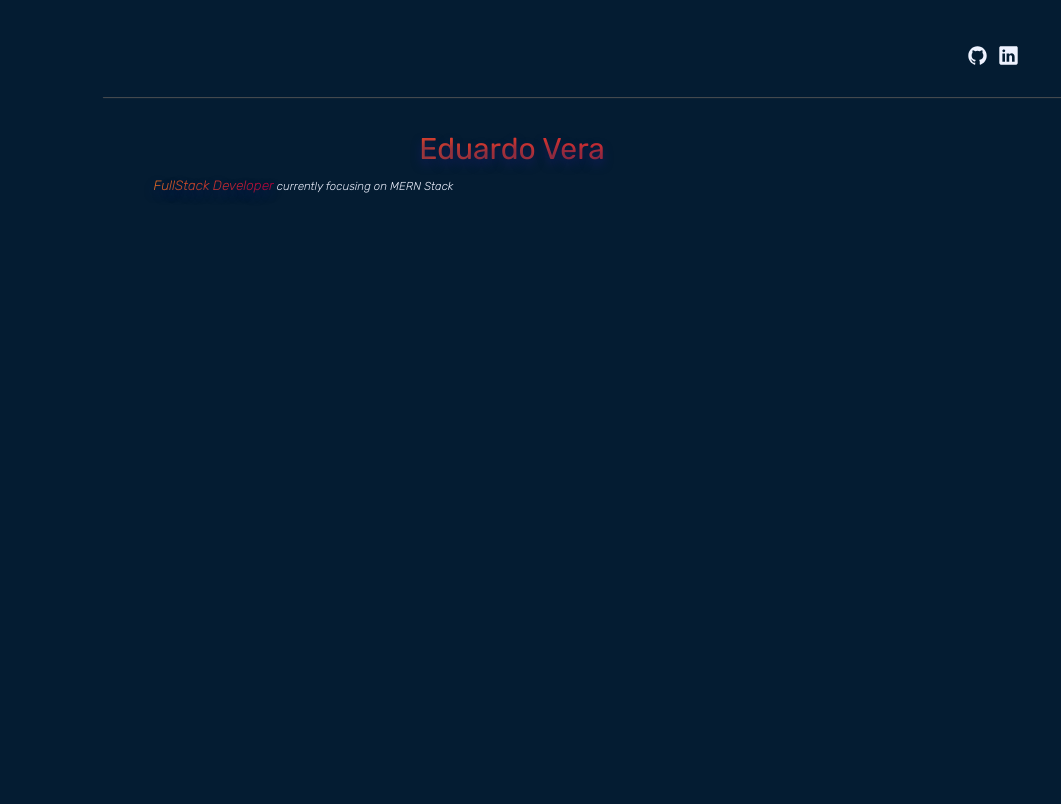
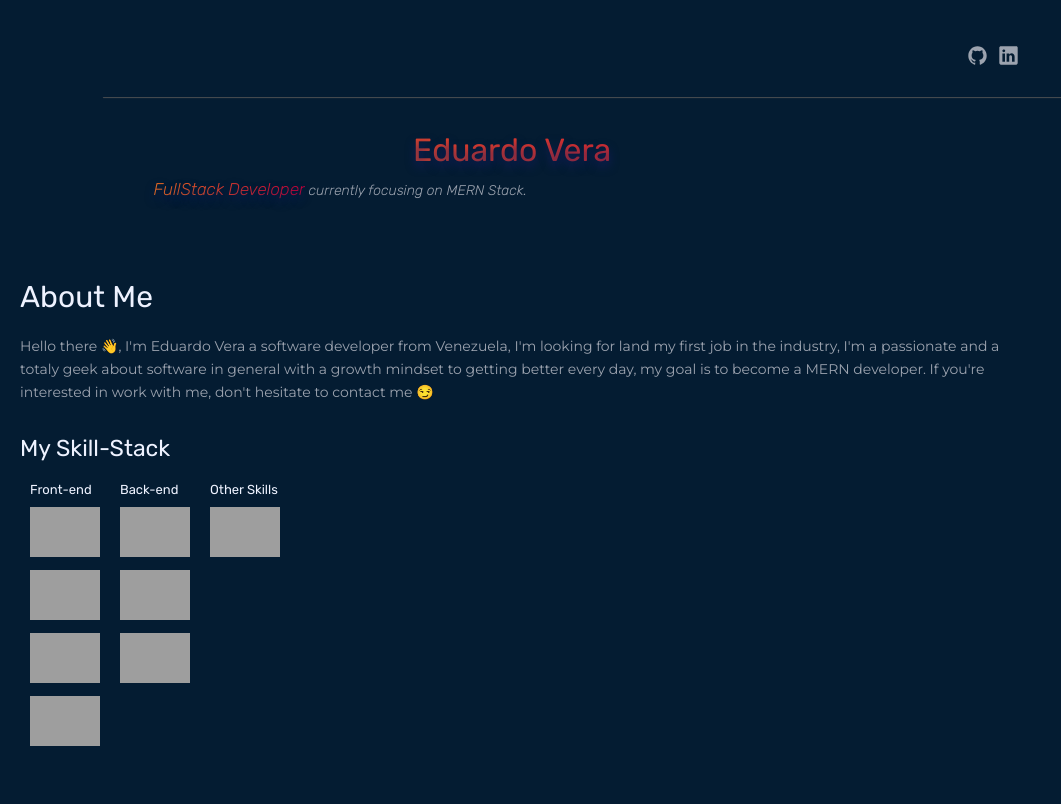
Before and after one commit to ewa1do/portfolio, a website: page index.html in a window 1280 px wide. Shown: the whole page, without its empty margins (0-1061 px from the left). Drawn offline with nearby package versions, Linux system fonts and the light colour scheme; grey boxes are pictures that could not be loaded.

Commit message:
adding about me section

```diff
--- a/index.html
+++ b/index.html
@@ -32,10 +32,81 @@
       <section class="section--home">
         <div class="dev--info">
           <h1 class="dev--info__name">Eduardo Vera</h1>
-          <p class="dev--info__role">
+          <h4 class="dev--info__role">
             <span class="dev--info__role-bg">FullStack Developer</span>
-            currently focusing on MERN Stack
+            currently focusing on MERN Stack.
+          </h4>
+        </div>
+      </section>
+
+      <section class="section--about">
+        <h2 class="about--title">About Me</h2>
+
+        <div class="about--info">
+          <p class="about--info__text">
+            Hello there &#128075;, I'm Eduardo Vera a software developer from
+            Venezuela, I'm looking for land my first job in the industry, I'm a
+            passionate and a totaly geek about software in general with a growth
+            mindset to getting better every day, my goal is to become a MERN
+            developer. If you're interested in work with me, don't hesitate to
+            contact me &#128527;
           </p>
+
+          <h3 class="about--info__skills-title">My Skill-Stack</h3>
+
+          <div class="about--info__skills">
+            <ul class="about--info__skills-front">
+              <h4>Front-end</h4>
+              <li>
+                <img
+                  src="https://cdn.jsdelivr.net/gh/devicons/devicon/icons/html5/html5-plain-wordmark.svg"
+                />
+              </li>
+              <li>
+                <img
+                  src="https://cdn.jsdelivr.net/gh/devicons/devicon/icons/css3/css3-plain-wordmark.svg"
+                />
+              </li>
+              <li>
+                <img
+                  src="https://cdn.jsdelivr.net/gh/devicons/devicon/icons/sass/sass-original.svg"
+                />
+              </li>
+              <li>
+                <img
+                  src="https://cdn.jsdelivr.net/gh/devicons/devicon/icons/javascript/javascript-plain.svg"
+                />
+              </li>
+            </ul>
+
+            <ul class="about--info__skills-back">
+              <h4>Back-end</h4>
+              <li>
+                <img
+                  src="https://cdn.jsdelivr.net/gh/devicons/devicon/icons/nodejs/nodejs-plain.svg"
+                />
+              </li>
+              <li class="express">
+                <img
+                  src="https://cdn.jsdelivr.net/gh/devicons/devicon/icons/express/express-original-wordmark.svg"
+                />
+              </li>
+              <li>
+                <img
+                  src="https://cdn.jsdelivr.net/gh/devicons/devicon/icons/mongodb/mongodb-plain-wordmark.svg"
+                />
+              </li>
+            </ul>
+
+            <ul class="about--info__skills-other">
+              <h4>Other Skills</h4>
+              <li>
+                <img
+                  src="https://cdn.jsdelivr.net/gh/devicons/devicon/icons/figma/figma-original.svg"
+                />
+              </li>
+            </ul>
+          </div>
         </div>
       </section>
     </main>
--- a/src/scss/base/_reset.scss
+++ b/src/scss/base/_reset.scss
@@ -14,14 +14,16 @@ html {
 body {
   font-family: 'Montserrat', sans-serif;
   font-weight: 400;
-  // background-image: linear-gradient(
-  //   to right,
-  //   $color-primary-2,
-  //   $color-primary-rgb
-  // );
-  // background-size: cover;
   background-color: $color-primary-0;
-  color: $color-text-1;
+}
+
+h1,
+h2,
+h3,
+h4 {
+  font-family: 'Rubik', sans-serif;
+  font-weight: 300;
+  color: $color-heading-1;
 }
 
 section {
--- a/src/scss/main.scss
+++ b/src/scss/main.scss
@@ -1,8 +1,10 @@
 @import './base/typography';
 @import './utils/variables';
 @import './utils/mixins';
+@import './layout/nav';
 @import './base/reset';
-@import './layout/nav';
-@import './layout/home';
 @import './layout/main';
 @import './layout/footer';
+@import './pages/home';
+@import './pages/about';
+@import './pages/projects';
--- /dev/null
+++ b/src/scss/pages/_about.scss
@@ -0,0 +1,53 @@
+.section--about {
+  padding-left: 2rem;
+  .about--title {
+    font-size: 3rem;
+    display: flex;
+    padding-bottom: 2rem;
+  }
+
+  .about--info {
+    &__text {
+      font-size: 1.4rem;
+      color: $color-text-1;
+      line-height: 2.3rem;
+    }
+
+    &__skills-title {
+      font-size: 2.3rem;
+      padding: 3rem 0 1rem 0;
+    }
+
+    &__skills {
+      display: flex;
+      padding: 1rem 0;
+      h3 {
+        font-size: 2rem;
+        padding: 2rem 0;
+      }
+
+      &-front,
+      &-back,
+      &-other {
+        padding: 0 1rem;
+
+        h4 {
+          font-size: 1.3rem;
+          padding-bottom: 0.5rem;
+        }
+
+        li {
+          padding: 0.5rem 0;
+        }
+
+        li > img {
+          width: 7rem;
+          height: 5rem;
+        }
+        .express {
+          fill: $color-heading-1;
+        }
+      }
+    }
+  }
+}
--- a/src/scss/layout/_home.scss
+++ b/src/scss/pages/_home.scss
@@ -2,7 +2,7 @@
   .dev--info {
     &__name {
       @include highlightedText;
-      font-size: 3rem;
+      font-size: 3.2rem;
       padding: 2rem 0 1rem 0;
       display: flex;
       justify-content: center;
@@ -10,15 +10,16 @@
     }
 
     &__role {
-      font-size: 1.15rem;
+      font-size: 1.4rem;
       width: 70%;
       margin-left: 15%;
       font-weight: 300;
       font-style: italic;
+      color: $color-text-1;
 
       &-bg {
         @include highlightedText;
-        font-size: 1.35rem;
+        font-size: 1.7rem;
       }
     }
 
--- a/src/scss/utils/_variables.scss
+++ b/src/scss/utils/_variables.scss
@@ -10,7 +10,8 @@ $color-tertiary: #c70039;
 $color-tertiary-rgb: 243, 113, 33;
 $color-complement: #c0e218;
 $color-complement-rgb: 192, 226, 24;
-$color-text-1: #eef2ff;
+$color-heading-1: #eef2ff;
+$color-text-1: #9ca3af;
 
 // Fonts
 // @import url('https://fonts.googleapis.com/css2?family=Montserrat:wght@300;400;500&family=Ubuntu:wght@300;400;500&display=swap');
```
Also changed, not shown: src/css/output.css, src/scss/pages/_projects.scss (added), 1 other file.
